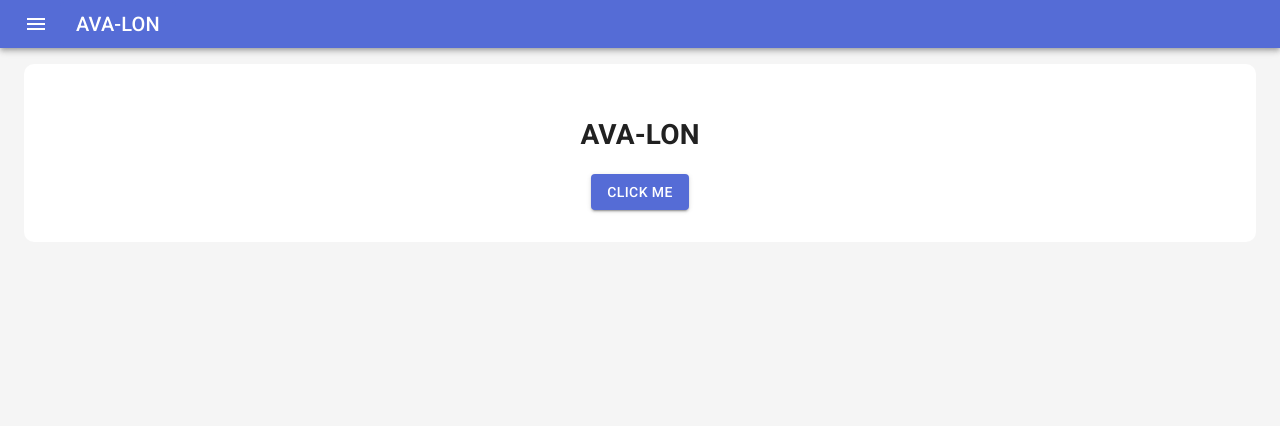
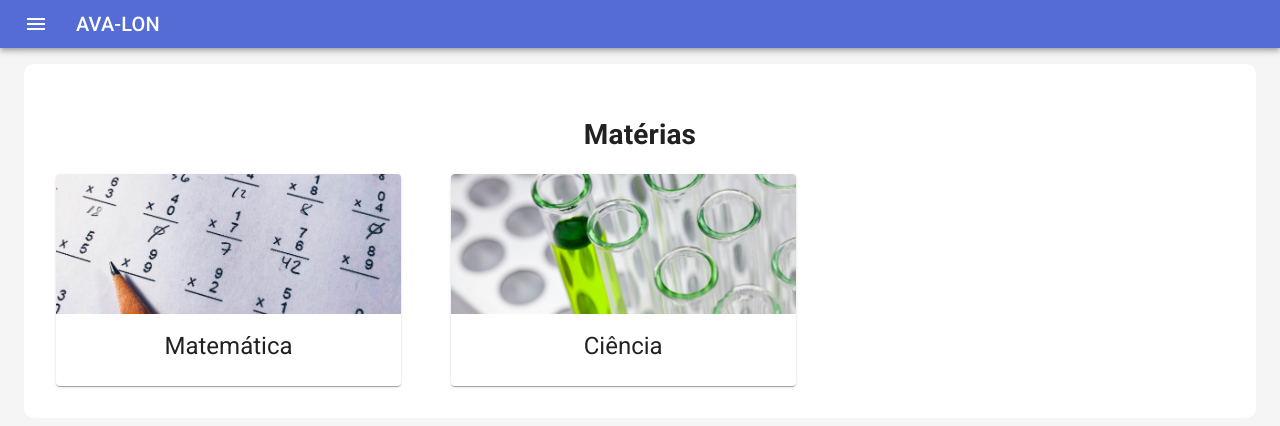
Before and after one commit to RoneyPasolini/ava-lon, a Next.js app: page / in a window 1280 px wide. Shown: the top 426 px of the page. Built offline with nearby package versions, Linux system fonts and the light colour scheme.

Commit message:
feat: add SubjectGrid to index page

```diff
--- a/src/pages/index.tsx
+++ b/src/pages/index.tsx
@@ -1,13 +1,25 @@
-import Button from '@material-ui/core/Button'
+import SubjectGrid from '../components/Subject/SubjectGrid'
 import PageLayout from '../components/Layout/PageLayout'
+import Subject from '../models/subject'
+
+const subjects = [
+  {
+    id: '001',
+    title: 'Matemática',
+    image: '/img/math.jpg'
+  },
+  {
+    id: '002',
+    title: 'Ciência',
+    image: '/img/science.jpg'
+  }
+] as Subject[]
 
 export default function Home() {
   return (
     <PageLayout>
-      <h1>AVA-LON</h1>
-      <Button variant="contained" color="primary">
-        Click Me
-      </Button>
+      <h1>Matérias</h1>
+      <SubjectGrid subjects={subjects} />
     </PageLayout>
   )
 }
```
Also changed, not shown: public/img/math.jpg (added), public/img/science.jpg (added).
